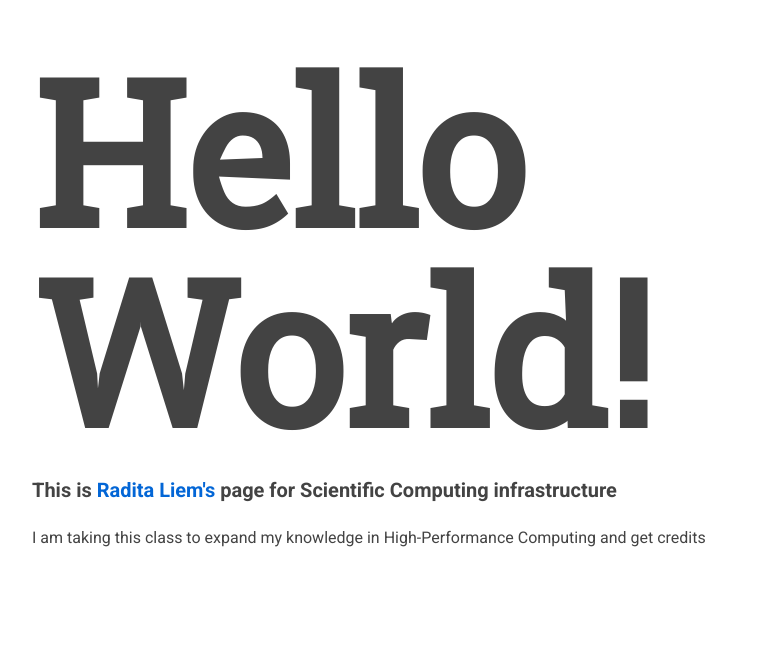
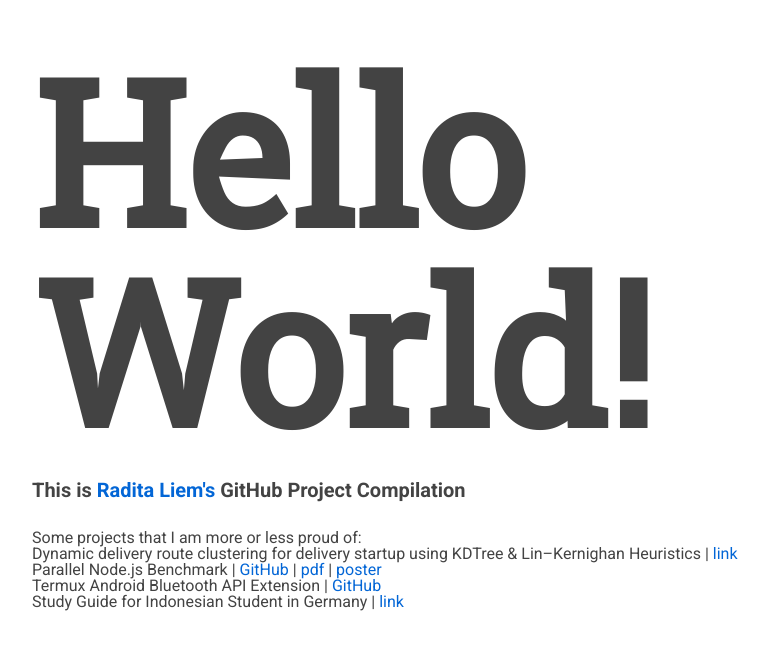
Before and after one commit to raymerta/raymerta.github.io, a plain HTML site: page index.html in a window 1280 px wide. Shown: the whole page, without its empty margins (128-897 px from the left). Drawn offline with Linux system fonts and the light colour scheme.

Commit message:
Renew content

```diff
--- a/index.html
+++ b/index.html
@@ -2,13 +2,19 @@
 <head>
 	<link rel="stylesheet" href="style.css">
 	<link href="https://fonts.googleapis.com/css?family=Roboto+Slab|Roboto:400,700" rel="stylesheet">
-	<title>Scientific Computing Infrastructure</title>
+	<title>Radita Liem's CV</title>
 </head>
 <body>
 	<div class="container">
 		<h1 class="title">Hello <br/>World! </h1>
-		<strong><p class="title">This is <a href="https://github.com/raymerta">Radita Liem's</a> page for Scientific Computing infrastructure</p></strong>
-		<p>I am taking this class to expand my knowledge in High-Performance Computing and get credits</p>
+		<strong><p class="title">This is <a href="https://www.linkedin.com/in/raditaliem">Radita Liem's</a> GitHub Project Compilation</p></strong>
+		<p>Some projects that I am more or less proud of:</p>
+		<ul>
+			<li>Dynamic delivery route clustering for delivery startup using KDTree & Lin–Kernighan Heuristics | <a href="http://www.parallemon.com/web/kulina">link</a></li>
+			<li>Parallel Node.js Benchmark | <a href="https://github.com/raymerta/parallel-nodejs-benchmark">GitHub</a> | <a href="http://parallemon.com/pdfs/parallel-node.pdf">pdf</a> | <a href="http://parallemon.com/pdfs/ISC2017-portrait.pdf">poster</a></li>
+			<li>Termux Android Bluetooth API Extension | <a href="https://github.com/raymerta/node-android-app">GitHub</a></li>
+			<li>Study Guide for Indonesian Student in Germany | <a href="http://parallemon.com/germany/">link</a></li>
+		</ul>
 	</div>
 </body>
 </html>
```
